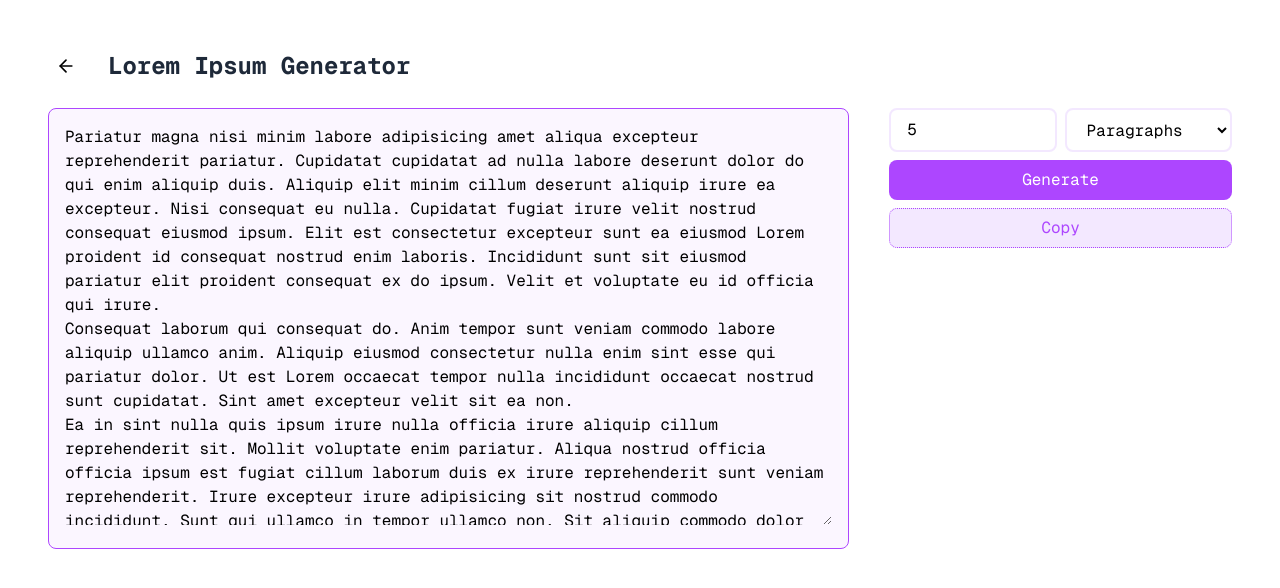
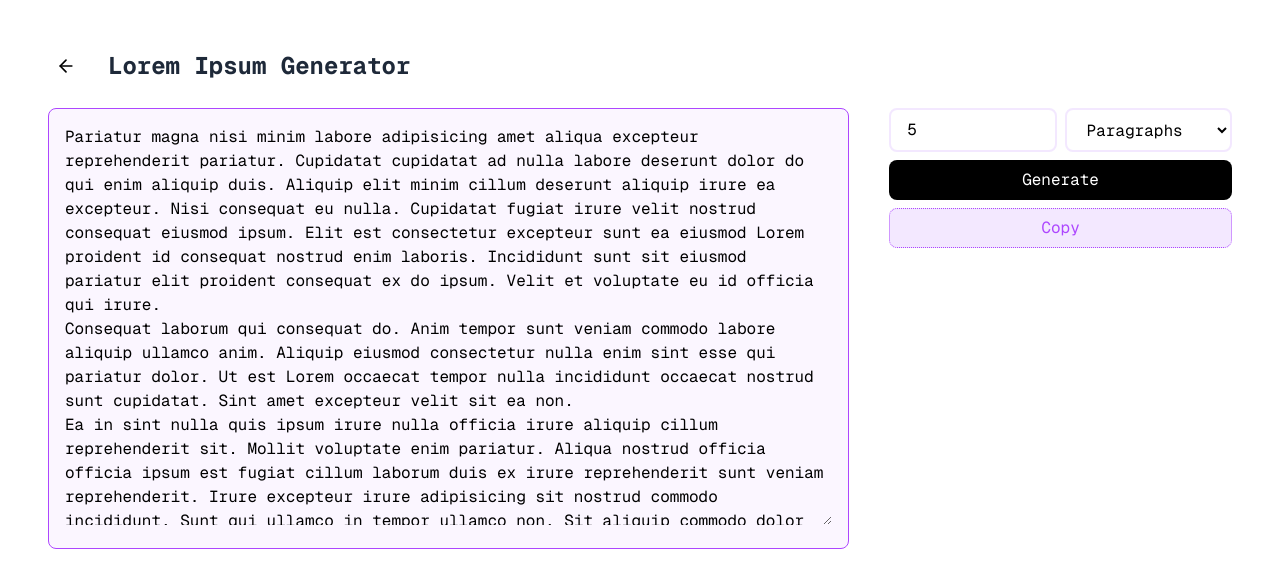
Before and after one commit to akinloluwami/manytools, a React (Vite) app: page /lorem-ipsum in a window 1280 px wide. Shown: the top 588 px of the page. Built offline with nearby package versions, Linux system fonts and the light colour scheme; no server answers.

Commit message:
style: update button component styling to use black background

```diff
--- a/src/components/ui/button.tsx
+++ b/src/components/ui/button.tsx
@@ -14,7 +14,7 @@ export const Button: React.FC<ButtonProps> = ({
   return (
     <button
       className={classNames(
-        "bg-purple-500 hover:bg-purple-600 text-white py-2 px-4 rounded-lg transition-all",
+        "bg-black text-white py-2 px-4 rounded-lg transition-all",
         className
       )}
       {...props}
```
